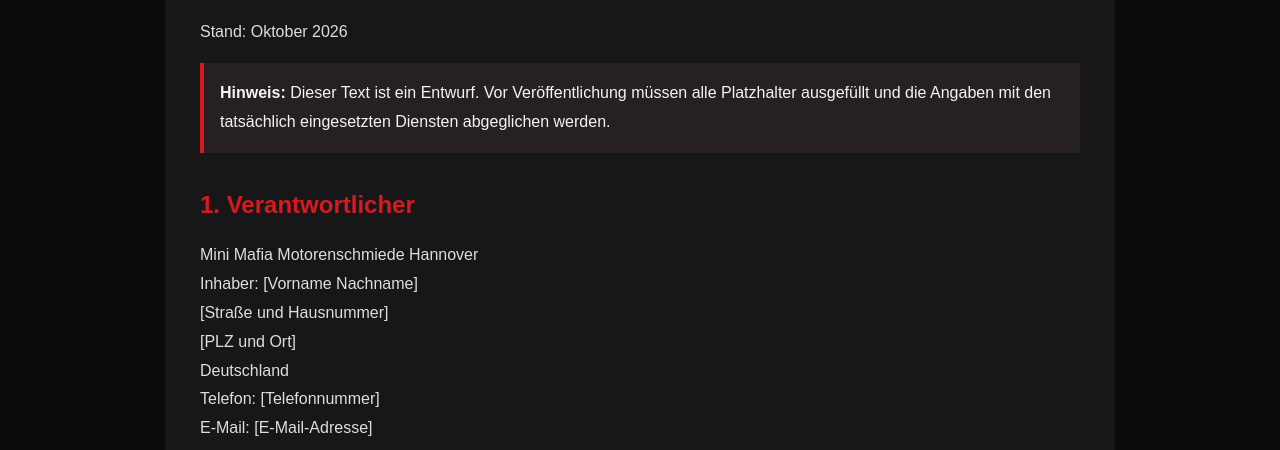
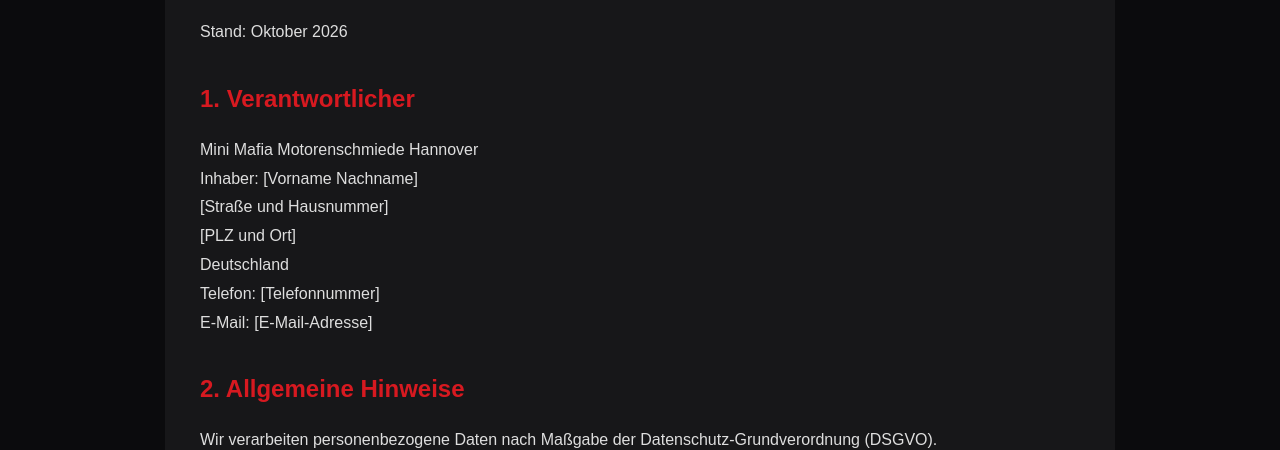
Before and after one commit to teilemafia/Mini-Mafia-Website2.0, a plain HTML site: page datenschutz.html in a window 1280 px wide. Shown: the part 357-807 px from the top of the page. Drawn offline with Linux system fonts and the light colour scheme.

Commit message:
Remove draft notice from datenschutz.html
Removed draft notice from the privacy policy.

```diff
--- a/datenschutz.html
+++ b/datenschutz.html
@@ -106,13 +106,7 @@
   <h1>Datenschutzerklärung</h1>
   <p>Stand: Oktober 2026</p>
 
-  <div class="notice">
-    <strong>Hinweis:</strong>
-    Dieser Text ist ein Entwurf.
-    Vor Veröffentlichung müssen alle Platzhalter
-    ausgefüllt und die Angaben mit den tatsächlich
-    eingesetzten Diensten abgeglichen werden.
-  </div>
+
 
   <h2>1. Verantwortlicher</h2>
   <p>
```
